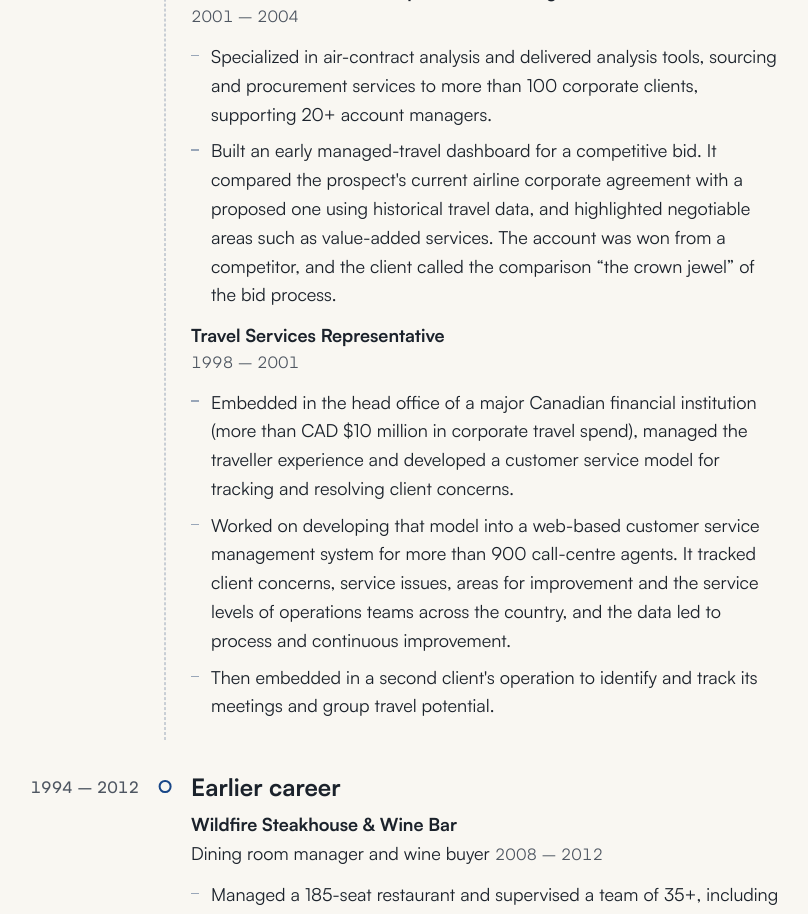
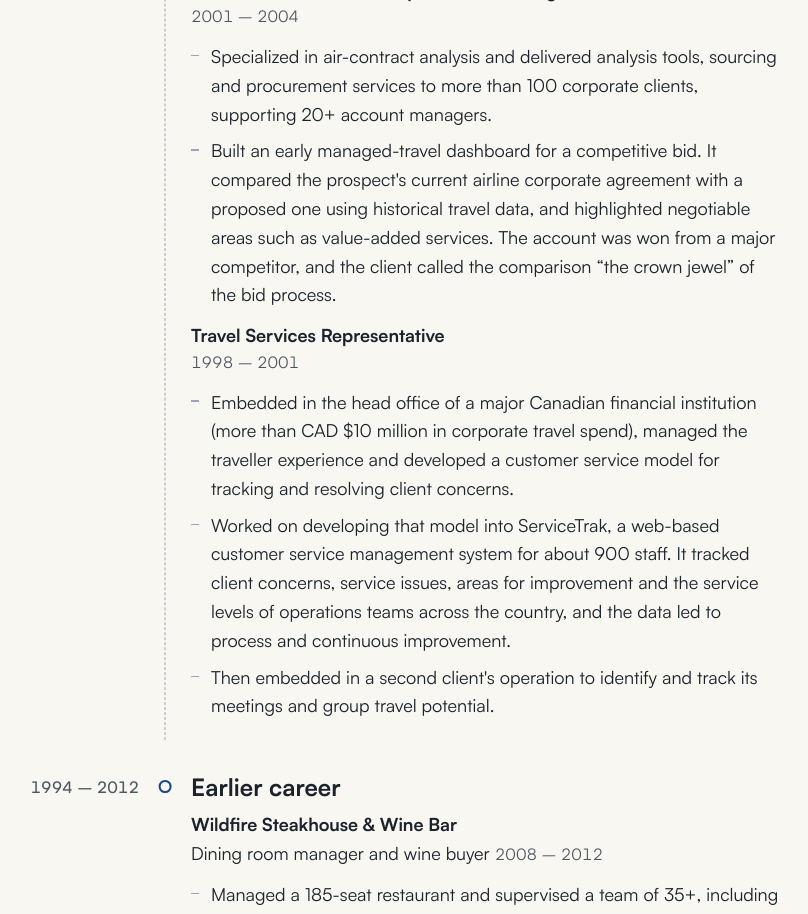
Before and after one commit to robcness/robertness-site, a plain HTML site: page index.html in a window 1280 px wide. Shown: the part 3880-4794 px from the top of the page, without its empty margins (261-1069 px from the left). Drawn offline with Linux system fonts and the light colour scheme.

Commit message:
HRG: name ServiceTrak, about 900 staff, major competitor
Co-authored-by: Perplexity <noreply@perplexity.ai>

```diff
--- a/index.html
+++ b/index.html
@@ -201,13 +201,13 @@
               <li><strong>National Coordinator, Corporate Consulting</strong><span class="dates">2001 – 2004</span>
                 <ul class="points">
                   <li>Specialized in air-contract analysis and delivered analysis tools, sourcing and procurement services to more than 100 corporate clients, supporting 20+ account managers.</li>
-                  <li>Built an early managed-travel dashboard for a competitive bid. It compared the prospect's current airline corporate agreement with a proposed one using historical travel data, and highlighted negotiable areas such as value-added services. The account was won from a competitor, and the client called the comparison “the crown jewel” of the bid process.</li>
+                  <li>Built an early managed-travel dashboard for a competitive bid. It compared the prospect's current airline corporate agreement with a proposed one using historical travel data, and highlighted negotiable areas such as value-added services. The account was won from a major competitor, and the client called the comparison “the crown jewel” of the bid process.</li>
                 </ul>
               </li>
               <li><strong>Travel Services Representative</strong><span class="dates">1998 – 2001</span>
                 <ul class="points">
                   <li>Embedded in the head office of a major Canadian financial institution (more than CAD $10 million in corporate travel spend), managed the traveller experience and developed a customer service model for tracking and resolving client concerns.</li>
-                  <li>Worked on developing that model into a web-based customer service management system for more than 900 call-centre agents. It tracked client concerns, service issues, areas for improvement and the service levels of operations teams across the country, and the data led to process and continuous improvement.</li>
+                  <li>Worked on developing that model into ServiceTrak, a web-based customer service management system for about 900 staff. It tracked client concerns, service issues, areas for improvement and the service levels of operations teams across the country, and the data led to process and continuous improvement.</li>
                   <li>Then embedded in a second client's operation to identify and track its meetings and group travel potential.</li>
                 </ul>
               </li>
```
Also changed, not shown: 3 other files.
